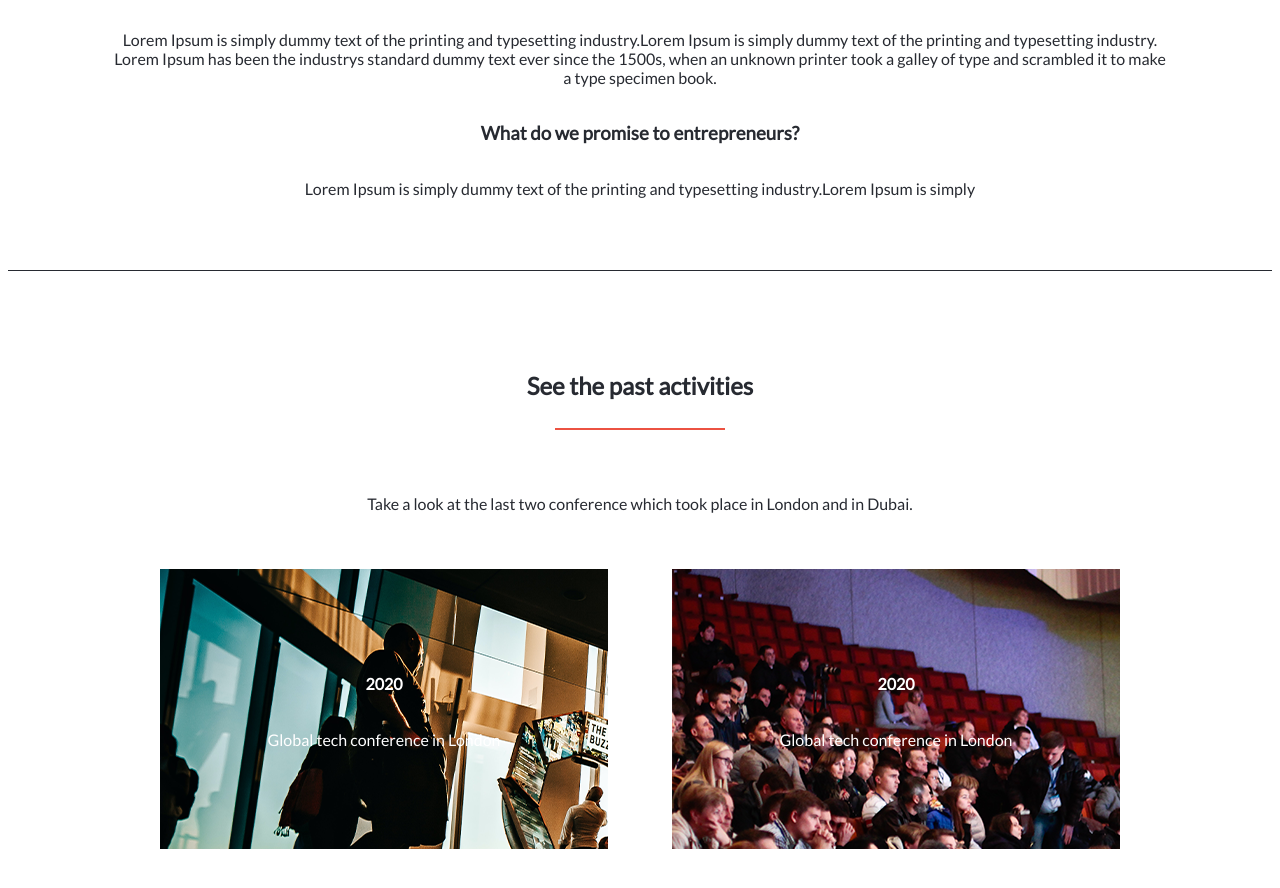
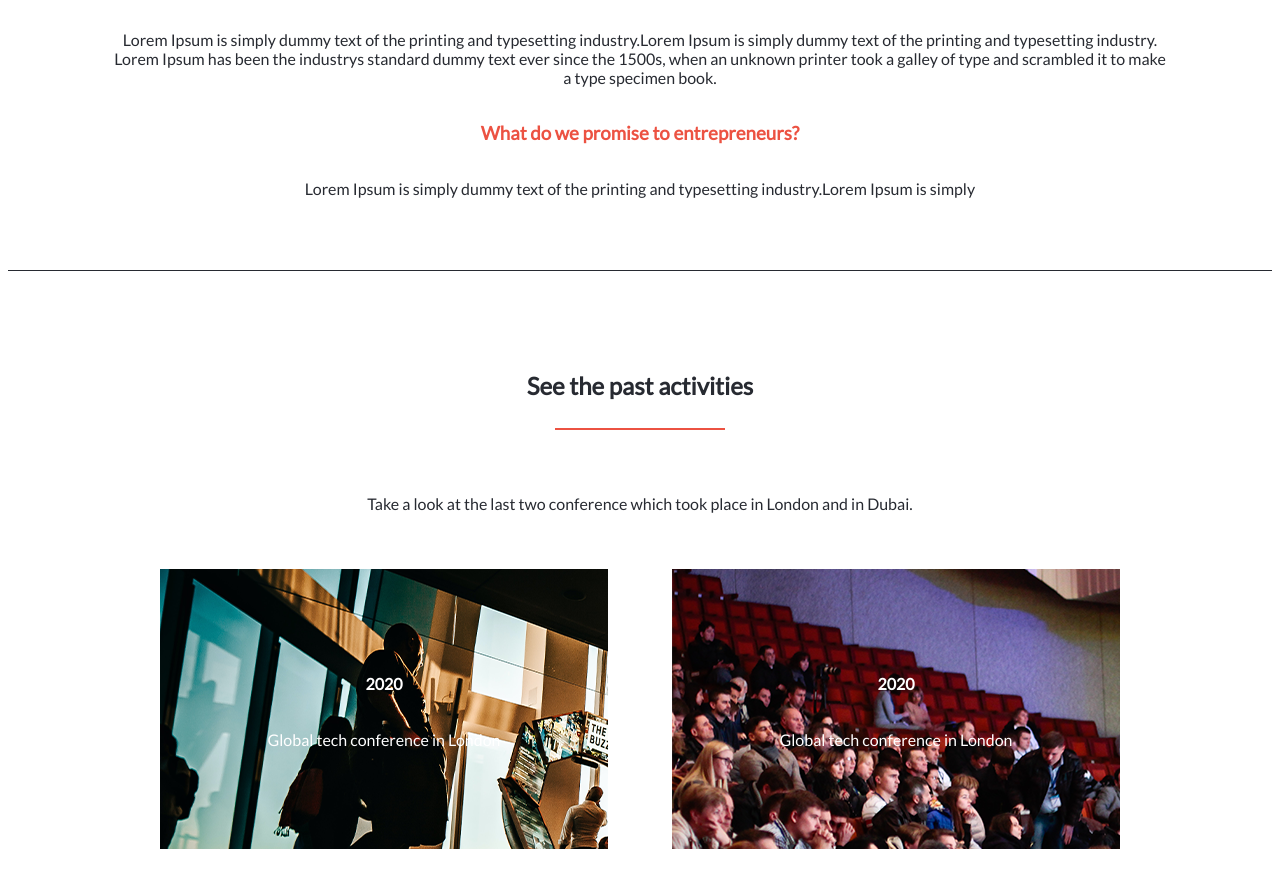
Before and after one commit to aliabbani/Conference-page, a website: page about.html in a window 1280 px wide. Shown: the part 1771-2659 px from the top of the page. Drawn offline with Linux system fonts and the light colour scheme; a web font is replaced by a local one.

Commit message:
change question color in the about page

```diff
--- a/about.html
+++ b/about.html
@@ -66,7 +66,7 @@
       </div>
       <div class="about-us-2">
         <p>Lorem Ipsum is simply dummy text of the printing and typesetting industry.Lorem Ipsum is simply dummy text of the printing and typesetting industry. Lorem Ipsum has been the industrys standard dummy text ever since the 1500s, when an unknown printer took a galley of type and scrambled it to make a type specimen book.</p>
-        <h3>What do we promise to entrepreneurs?</h3>
+        <h3 class="about-quest">What do we promise to entrepreneurs?</h3>
         <p> Lorem Ipsum is simply dummy text of the printing and typesetting industry.Lorem Ipsum is simply</p>
       </div>
     </article>
--- a/style.css
+++ b/style.css
@@ -313,6 +313,10 @@ body {
   text-align: center;
 }
 
+.about-quest {
+  color: #ec5242;
+}
+
 /* Past Activities Section Mobile */
 .past-activities {
   display: flex;
@@ -523,6 +527,7 @@ body {
     gap: 5vh;
     padding: 10vh 5vw 20vh 5vw;
   }
+
   .past-activities-section-container {
     flex-direction: row;
     justify-content: center;
@@ -536,5 +541,4 @@ body {
   .past-activities-section-2 {
     width: 35vw;
   }
-
 }
```
